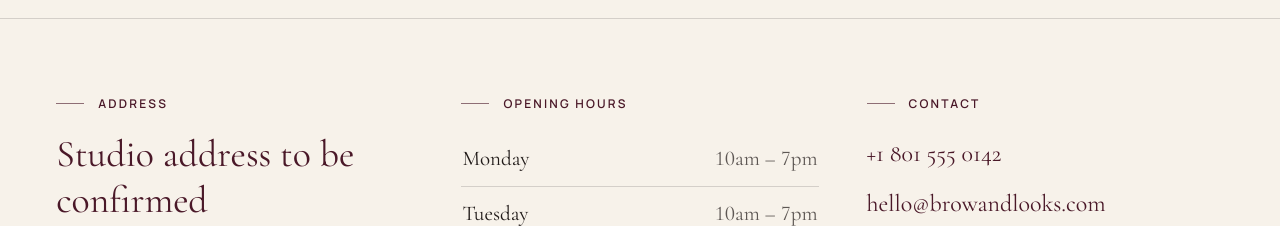
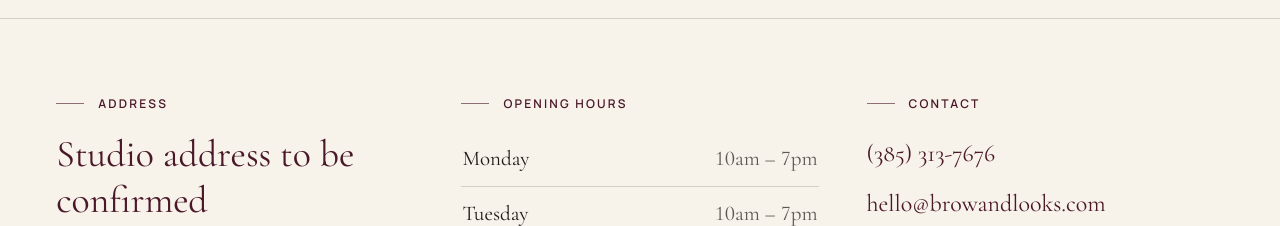
Before and after one commit to abhiishek340/browsandlooks, a Next.js app: page /visit in a window 1280 px wide. Shown: the part 820-1046 px from the top of the page. Built offline with nearby package versions, Linux system fonts and the light colour scheme.

Commit message:
Set (385) 313-7676 as the booking number and add social profile entries

```diff
--- a/content/business.ts
+++ b/content/business.ts
@@ -9,7 +9,7 @@ export const business: Business = {
   name: 'Browandlooks',
   description:
     'A beauty studio in Salt Lake City for threading, brows, lashes, nails and waxing.',
-  phone: { value: '+1 801 555 0142', status: 'placeholder' },
+  phone: { value: '(385) 313-7676', status: 'verified' },
   email: { value: 'hello@browandlooks.com', status: 'placeholder' },
   address: {
     value: {
@@ -37,10 +37,21 @@ export const business: Business = {
     value: 'https://www.google.com/maps/search/?api=1&query=Salt+Lake+City+UT',
     status: 'placeholder',
   },
-  // No online booking provider confirmed yet — booking falls back to phone.
+  // Appointments are booked by phone; set a provider URL here to switch every Book button.
   bookingUrl: undefined,
   siteUrl: { value: 'https://browandlooks.com', status: 'placeholder' },
-  social: [],
+  // Profile links not yet supplied: these point at each platform until the real
+  // handles are added. Unverified links are hidden in launch builds.
+  social: [
+    { value: { platform: 'Instagram', url: 'https://www.instagram.com/', handle: '' }, status: 'placeholder' },
+    { value: { platform: 'TikTok', url: 'https://www.tiktok.com/', handle: '' }, status: 'placeholder' },
+    { value: { platform: 'Facebook', url: 'https://www.facebook.com/', handle: '' }, status: 'placeholder' },
+  ],
 };
 
 export const isLaunchBuild = process.env.LAUNCH === '1';
+
+/** Social profiles safe to show: verified ones always, placeholders only in preview builds.
+ *  Resolve on the server and pass down, so client components never read build env. */
+export const visibleSocials = () =>
+  business.social.filter((s) => s.status === 'verified' || !isLaunchBuild).map((s) => s.value);
```
